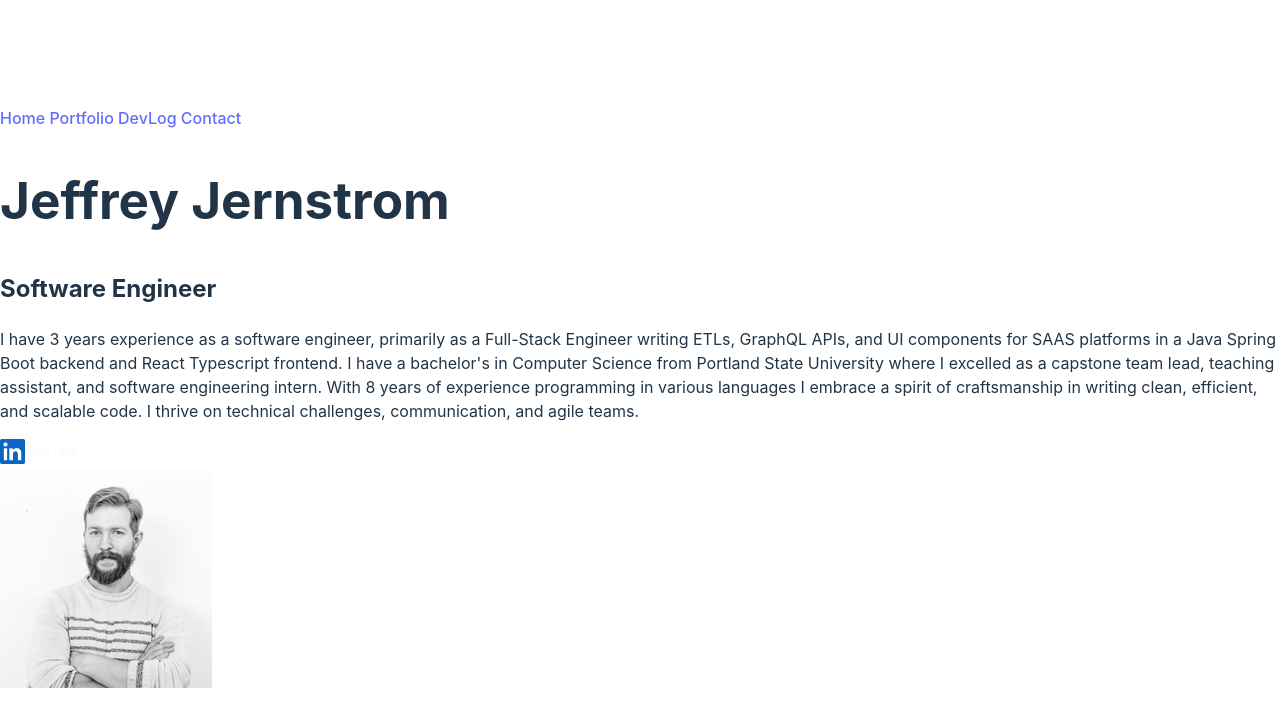
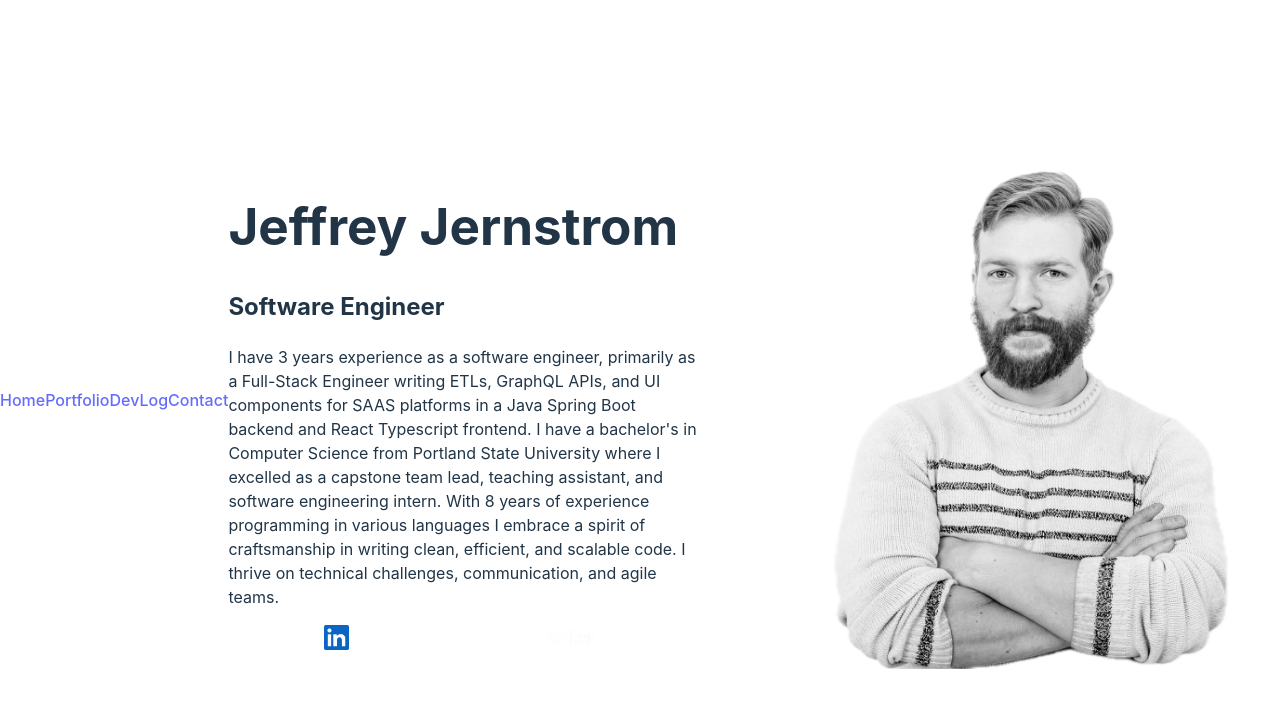
Before and after one commit to jjernstrom/personal-website, a React (Vite) app: page / in a window 1280 px wide. Shown: the top 726 px of the page. Built offline with nearby package versions, Linux system fonts and the light colour scheme.

Commit message:
Update Home page

```diff
--- a/src/routes/Home/Home.tsx
+++ b/src/routes/Home/Home.tsx
@@ -1,61 +1,18 @@
-import { Link } from "react-router-dom";
-import headshot from "../../assets/headshot-2016.jpg";
-import linkedinLogo from "../../assets/linkedIn-logo.png";
-import githubLogo from "../../assets/github-logo.png";
+import { NavBar } from "../../components/NavBar";
+import { Profile } from "../../components/Profile";
 
 export const Home = () => {
   return (
     <>
       <title>Jeffrey Jernstrom: Software Engineer</title>
-      <header>
-        <nav>
-          <div>
-            <Link to={"/"}> Home </Link>
-            <Link to={""}> Portfolio </Link>
-            <Link to={""}> DevLog </Link>
-            <Link to={""}> Contact </Link>
-          </div>
-        </nav>
-      </header>
-      {/*TODO: <main style={{ display: "flex", flexDirection: "row", flexWrap: "wrap" }}> */}
-      <main>
-        <section>
-          <h1>Jeffrey Jernstrom</h1>
-          <h2>Software Engineer</h2>
-          <p>
-            I have 3 years experience as a software engineer, primarily as a
-            Full-Stack Engineer writing ETLs, GraphQL APIs, and UI components
-            for SAAS platforms in a Java Spring Boot backend and React
-            Typescript frontend. I have a bachelor's in Computer Science from
-            Portland State University where I excelled as a capstone team lead,
-            teaching assistant, and software engineering intern. With 8 years of
-            experience programming in various languages I embrace a spirit of
-            craftsmanship in writing clean, efficient, and scalable code. I
-            thrive on technical challenges, communication, and agile teams.
-          </p>
-          <div>
-            <a href="https://www.linkedin.com/in/jeffrey-jernstrom/">
-              <img
-                src={linkedinLogo}
-                alt="LinkedIn Profile"
-                width={25}
-                height={25}
-              />
-            </a>
-            <a href="https://github.com/jjernstrom">
-              <img
-                src={githubLogo}
-                alt="GitHub Profile"
-                width={61}
-                height={25}
-              />
-            </a>
-          </div>
-        </section>
-        <section>
-          <img src={headshot} />
-        </section>
-      </main>
+      <body>
+        <header>
+          <NavBar />
+        </header>
+        <main>
+          <Profile />
+        </main>
+      </body>
     </>
   );
 };
```
